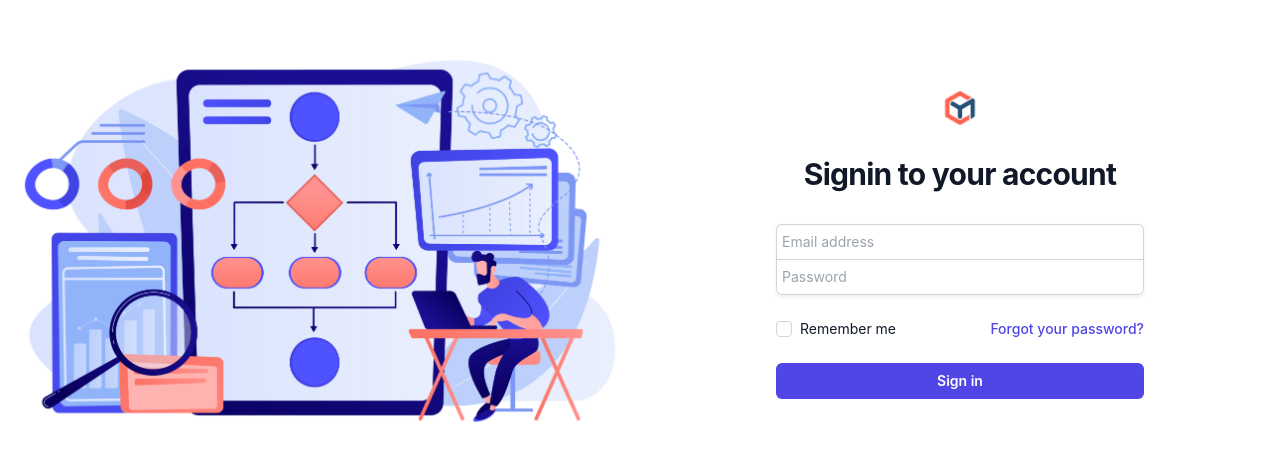
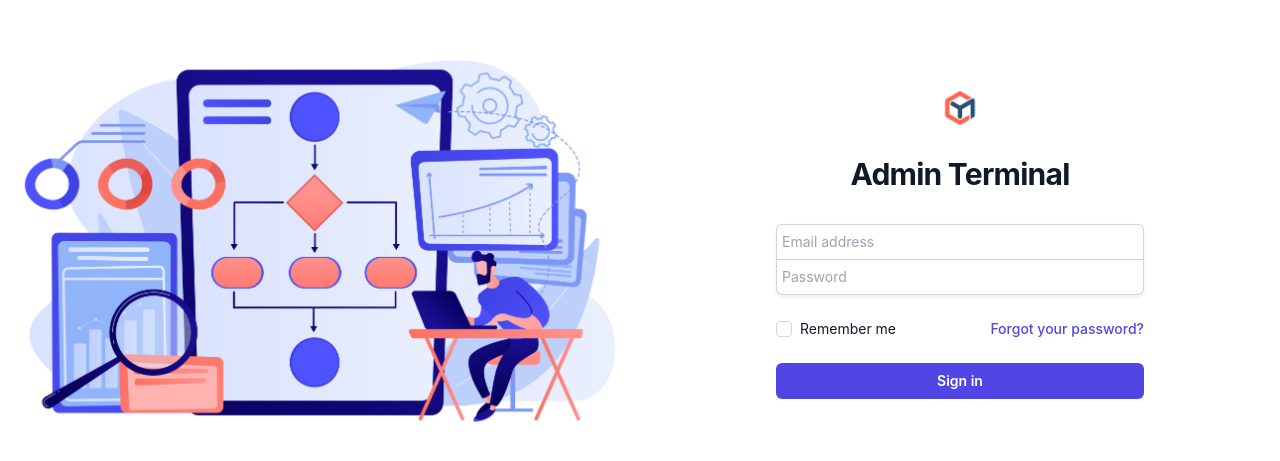
Before and after one commit to Ishanka94/my-doc-terminal, a React (Create React App) app: page /login in a window 1280 px wide. Shown: the part 159-620 px from the top of the page. Built offline with nearby package versions, Linux system fonts and the light colour scheme.

Commit message:
Enhancements

```diff
--- a/src/components/auth/Login.js
+++ b/src/components/auth/Login.js
@@ -68,7 +68,7 @@ function Login() {
               alt="Your Company"
             />
             <h2 className="mt-6 text-center text-3xl font-bold tracking-tight text-gray-900">
-              Signin to your account
+              Admin Terminal
             </h2>
             {/* <p className="mt-2 text-center text-sm text-gray-600">
               Or
```
